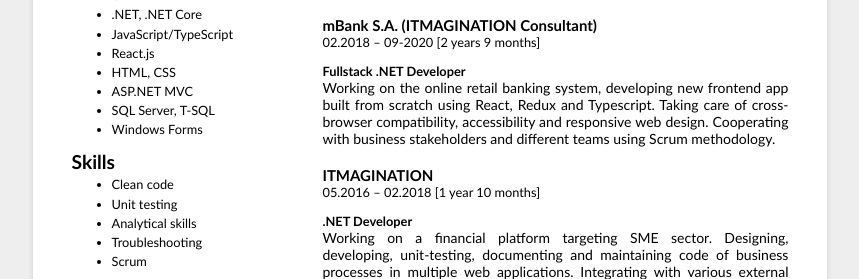
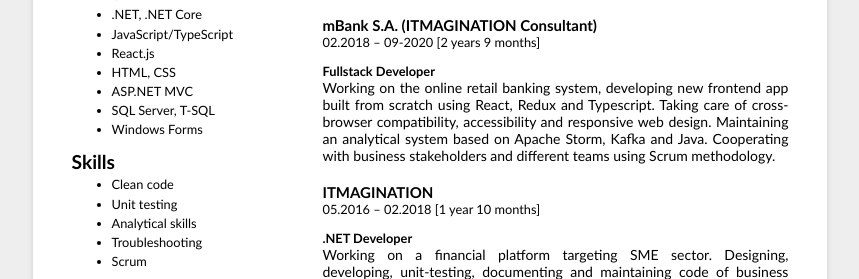
Before and after one commit to pzagorowicz/resume, a plain HTML site: page index.html in a window 1280 px wide. Shown: the part 482-761 px from the top of the page, without its empty margins (210-1069 px from the left). Drawn offline with Linux system fonts and the light colour scheme.

Commit message:
Updated mBank role description

```diff
--- a/index.html
+++ b/index.html
@@ -126,14 +126,15 @@
                 <span>02.2018 – 09-2020 [2 years 9 months]</span>
               </div>
               <div class="job__role">
-                <h4>Fullstack .NET Developer</h4>
+                <h4>Fullstack Developer</h4>
                 <p class="description">
                   Working on the online retail banking system, developing new
                   frontend app built from scratch using React, Redux and
                   Typescript. Taking care of cross-browser compatibility,
-                  accessibility and responsive web design. Cooperating with
-                  business stakeholders and different teams using Scrum
-                  methodology.
+                  accessibility and responsive web design. Maintaining an
+                  analytical system based on Apache Storm, Kafka and Java.
+                  Cooperating with business stakeholders and different teams
+                  using Scrum methodology.
                 </p>
               </div>
             </div>
```
